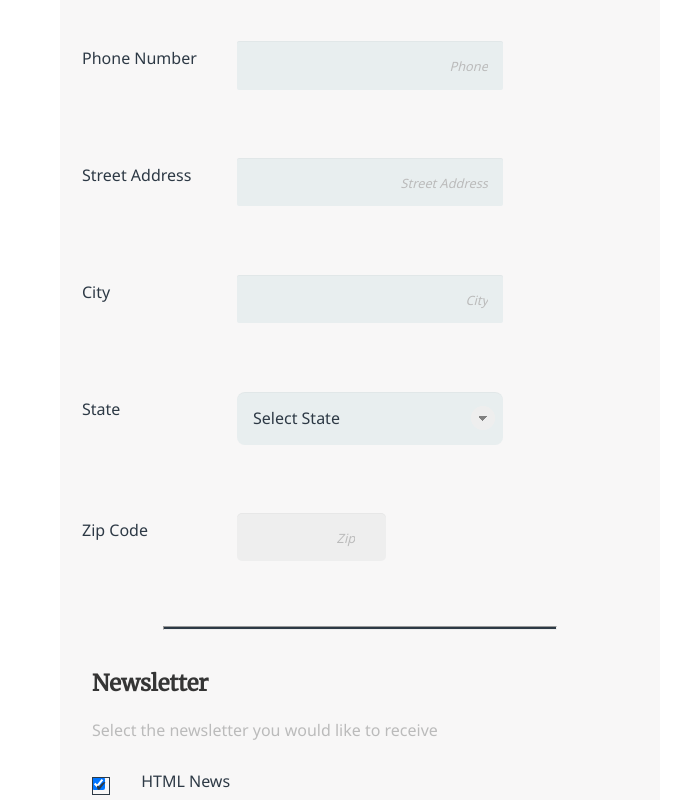
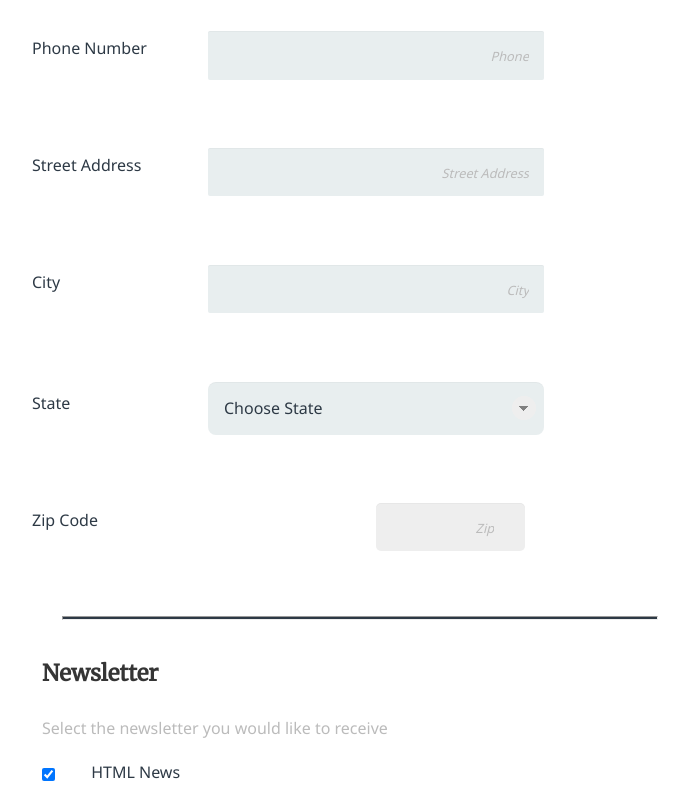
Before and after one commit to CodeLikeAGirl29/registration-form, a plain HTML site: page index.html in a window 1280 px wide. Shown: the part 600-1400 px from the top of the page, without its empty margins (280-969 px from the left). Drawn offline with Linux system fonts and the light colour scheme.

Commit message:
styling changes from reviewer

```diff
--- a/index.html
+++ b/index.html
@@ -69,11 +69,11 @@
                   </span>
                 </div>
                 <br>
-                <div class="input-section">
+                <div class="select">
                   <label for="state">State</label>
                   <span class="formw">
                     <select id="state" name="state">
-                      <option value="select">Select State</option>
+                      <option value="select">Choose State</option>
                       <option value="AL">Alabama</option>
                       <option value="AK">Alaska</option>
                       <option value="AZ">Arizona</option>
@@ -167,7 +167,7 @@
                 <div class="text">
                   <label for="interests" class="nl_text">Other topics you'd like to hear about</label>
                   <textarea id="interests" name="user_interests"
-                    placeholder="We're all about coding! So what do you need?" rows="4" cols="20"></textarea>
+                    placeholder="We're all about coding! So what would you like?" rows="4" cols="20"></textarea>
                 </div>
               </fieldset>
               <button type="submit">Sign Up</button>
--- a/resources/css/styles.css
+++ b/resources/css/styles.css
@@ -17,14 +17,13 @@ body {
 form {
   margin: 10px auto;
   padding: 10px 20px;
-  background-color: #e4e2e247;
 }
 
 .container {
   list-style-type: none;
   width: 92.5%;
   margin: auto;
-  max-width: 760px;
+  max-width: 960px;
 }
 
 header {
@@ -32,18 +31,17 @@ header {
   background-color: #2d3945;
   padding: 1.4em;
   padding: 1.55em 0;
-  margin-bottom: 25px;
+  margin-bottom: 15px;
 }
 
-/* .main-header,
-.form-head,
-footer {
+h2,
+p {
   text-align: center;
-} */
+}
 
 h1,
 button {
-  margin: 0 0 30px 0;
+  margin: 10px 0 20px 0;
   text-align: center;
   color: #fff;
   font-weight: 600;
@@ -57,7 +55,6 @@ legend {
   font-weight: 600;
   color: #353535;
   font-size: 1.4em;
-  margin-bottom: 25px;
   font-family: "Merriweather", serif;
 }
 
@@ -76,12 +73,17 @@ label,
   margin-top: 25px;
 }
 
-.text:focus,
-#zip:focus,
-#interests:focus {
-  background-color: #eff0f1;
+input:focus,
+input[type="text"]:focus,
+input[type="password"]:focus,
+input[type="email"]:focus,
+input[type="number"]:focus,
+input[type="tel"]:focus,
+textarea:focus,
+select:focus {
+  background-color: ivory;
   outline: none;
-  border-bottom: 4px solid rgba(35, 165, 173, 1);
+  border-bottom: 3px solid rgba(35, 165, 173, 1);
   transition: border-bottom 0.5s 1s, background-color 1s;
 }
 
@@ -160,7 +162,7 @@ select {
 .second-divider {
   height: 2px;
   background-color: #2d3945;
-  width: 70%;
+  width: 90%;
   margin-left: auto;
   margin-right: auto;
 }
@@ -217,7 +219,6 @@ legend {
   font-size: 1.2em;
   color: #1a4e73;
   margin-bottom: 1em;
-  text-align: center;
 }
 
 input[type="text"],
@@ -236,10 +237,9 @@ select {
   width: 100%;
   background-color: #e8eeef;
   color: #2d3945;
-  box-shadow: 0 1px 0 rgba(0,0,0,0.03) inset;
+  box-shadow: 0 1px 0 rgba(0, 0, 0, 0.03) inset;
   margin-bottom: 30px;
   border-radius: 2px;
-
 }
 
 input[type="checkbox"],
@@ -318,9 +318,10 @@ select:focus {
 }
 
 .nl_text {
-  margin-bottom: 1em;
   text-align: left;
   width: 70%;
+  margin: 10px 0;
+  font-weight: 500;
 }
 
 .newsletter {
@@ -353,35 +354,31 @@ input[type="checkbox"] {
 }
 
 .check-input {
-
-	margin:9px;
+  margin: 9px 0;
   border-radius: 3px;
   display: inline-block;
   position: relative;
   vertical-align: middle;
-  margin-top:0px; }
+}
 
+.check-input:checked {
+  background-color: #e9ecee;
+  border: 1px solid #adb8c0;
+  color: #99a1a7;
+}
 
-  .check-input:checked {	background-color: #e9ecee;
-	border: 1px solid #adb8c0;
-	color: #99a1a7;}
-
-
-.check-input:checked:after {	content: '\2714';
-	font-size: 14px;
+.check-input:checked:after {
   position: absolute;
   color: #2d3945;
   top: 0px;
   left: 0px;
-  width:18px;
-  text-align:center;
-  border:solid 1.5px #2d3945 ;}
-
-
-
+  text-align: center;
+  border: solid 1.5px #2d3945;
+}
 
 textarea {
-  margin-bottom: 0.8em;	height: 150px;
+  margin-bottom: 0.8em;
+  height: 150px;
 
   padding: 12px 20px;
 }
@@ -411,13 +408,15 @@ button {
 
 @media (min-width: 768px) {
   form {
-    max-width: 600px;
+    max-width: 700px;
   }
 
-  .input-section {
+  .input-section,
+  .select {
     clear: both;
     padding-top: 20px;
     display: flex;
+    color: lightgrey;
   }
 
   .input-section > label {
@@ -438,7 +437,7 @@ button {
   }
 
   form label {
-    width: 25%;
+    width: 50%;
   }
 
   input[type="text"],
@@ -447,6 +446,13 @@ button {
   input[type="number"],
   input[type="tel"],
   select {
-    width: 380px;
+    width: 480px;
   }
 }
+
+@media screen and (max-width: 600px) {
+  label,
+  input {
+    width: 100%;
+  }
+}
```
Lines whose indentation alone changed are shown as unchanged.
